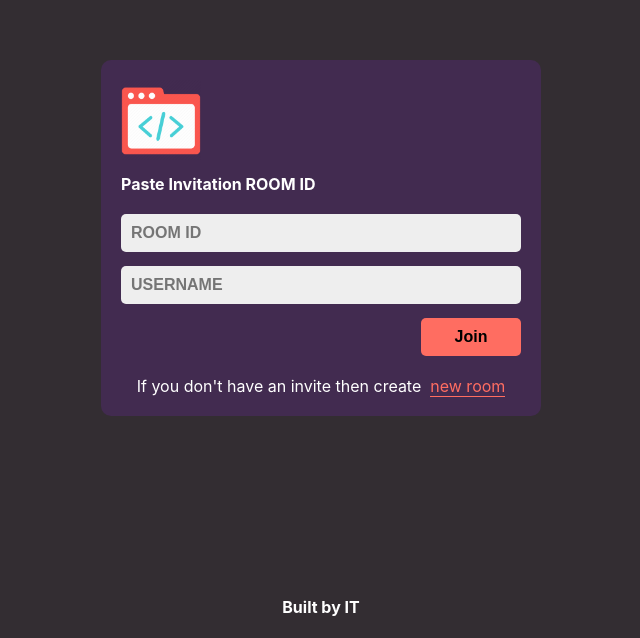
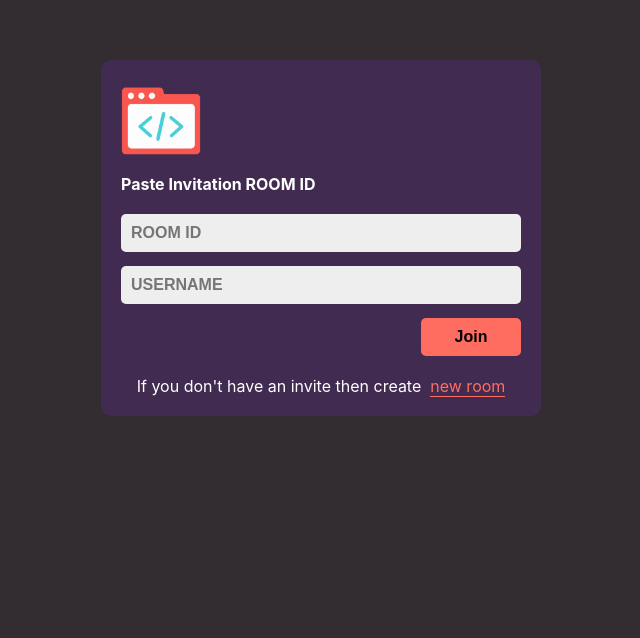
Before and after one commit to Arvindchoudhary21/code_editor_final, a React (Create React App) app: page / in a window 1280 px wide. Shown: the part 162-800 px from the top of the page, without its empty margins (319-959 px from the left). Built offline with nearby package versions, Linux system fonts and the light colour scheme.

Commit message:
final done

```diff
--- a/src/pages/Home.js
+++ b/src/pages/Home.js
@@ -68,7 +68,7 @@ function Home() {
                 </div>
             </div>
             <footer>
-                <h4>Built by IT</h4>
+                {/* <h4>Built by IT</h4> */}
             </footer>
         </div>
     )
```
